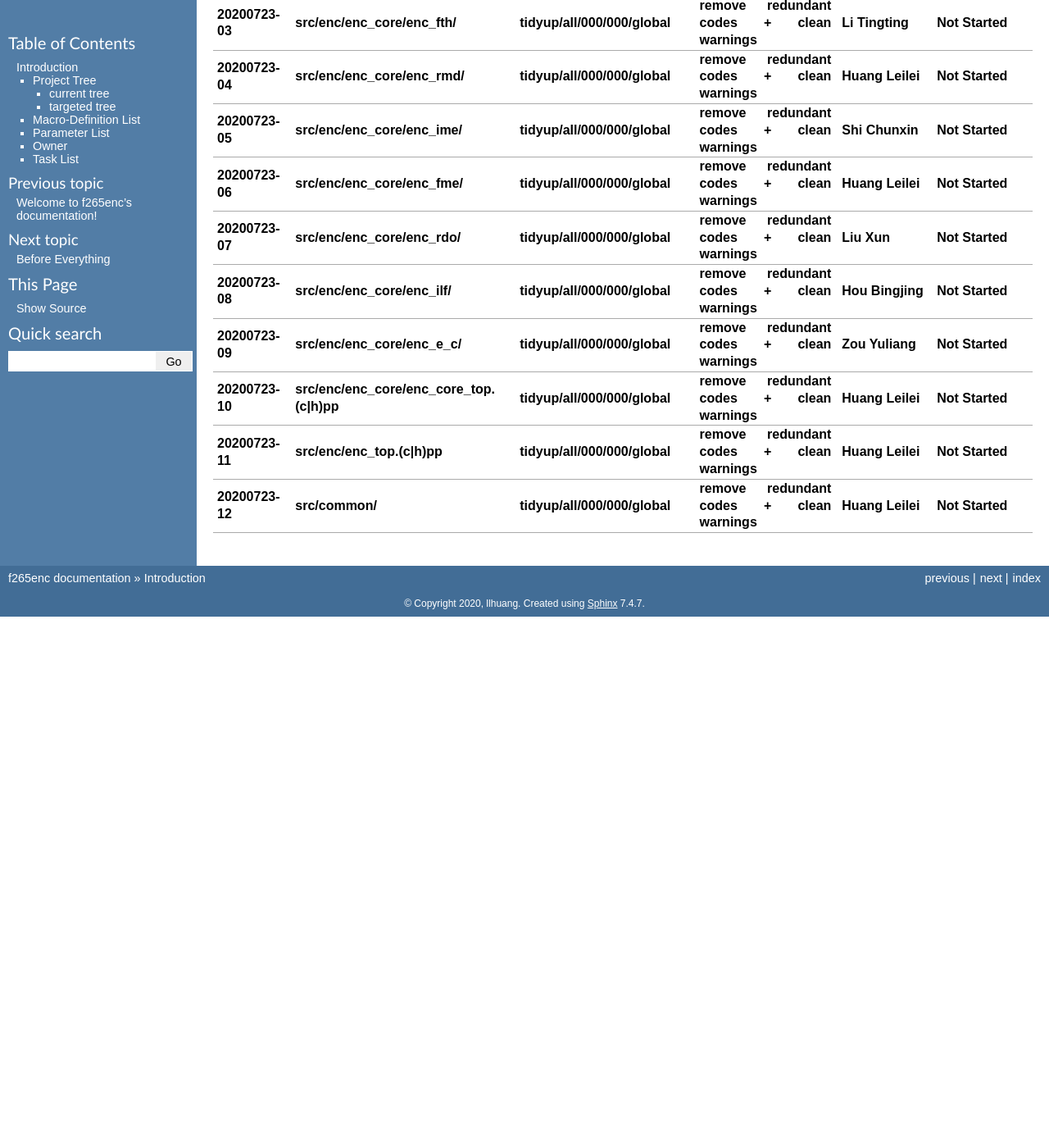
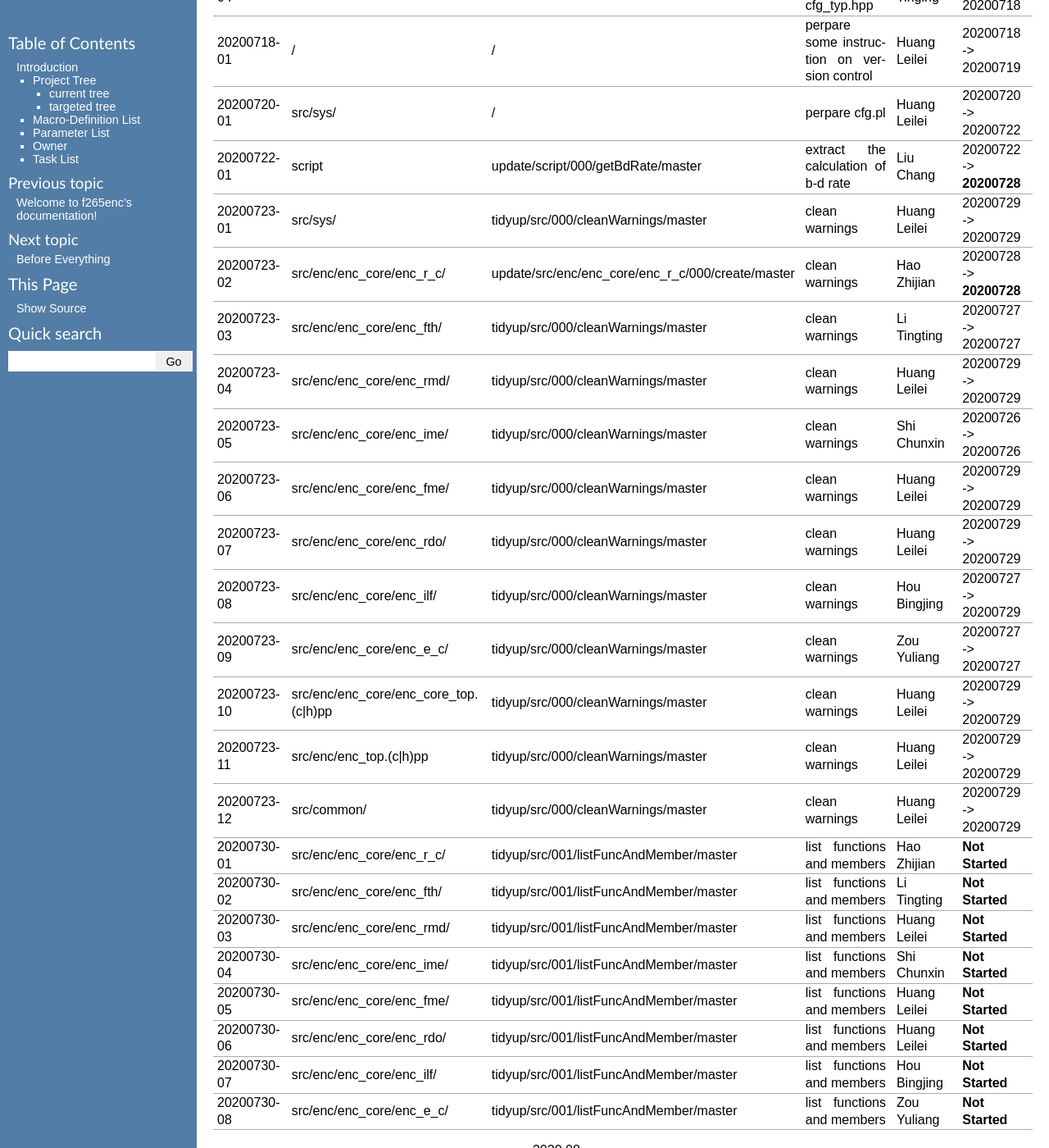
Before and after one commit to iamhll/f265enc_doc, a Sphinx documentation site: the page built from source/introduction/main.rst, in a window 1280 px wide and 1400 px high, scrolled down 5319 px. Shown: the whole window at 82% size. Built offline with Sphinx 7.4.7, drawn with Linux system fonts in a browser that asks for light colours; before the commit the page ends 6071 px from its top, so only the background shows below that; some of the changed text lies outside the part shown.

Commit message:
[MINOR] [UPDATE] 1. introduction    a. task list updated

```diff
--- a/source/introduction/main.rst
+++ b/source/introduction/main.rst
@@ -150,36 +150,63 @@ Owner
 Task List
 ---------
 
-.. table::
+.. table:: 2020.07
     :align: left
     :widths: auto
 
-    ================= =========================================== =================================== ================================================== =============================== ==========================
-       Number            Directory                                   Tag                                   Task                                               Owner                           Status
-    ================= =========================================== =================================== ================================================== =============================== ==========================
-       20200713-01       /                                           /                                   relocate files according to new project tree       Huang Leilei                    20200713 -> 20200714
-       20200713-02       build/                                      /                                   maintain                                           Huang Leilei, Shi Chunxin       20200713 -> 20200714
-       20200713-03       script/                                     /                                   maintain                                           Huang Leilei                    20200713 -> 20200714
-     **20200713-04**   **src/sys/**                                **/**                               **tidy up macro-definitions**                      **Huang Leilei**                **Not Started**
-       20200713-05       src/sys/                                    /                                   tidy up configurations                             Huang Leilei, Shi Chunxin       20200715 -> 20200716
-       20200715-01       src/sys/                                    /                                   optimize cfg.cpp                                   Huang Leilei                    20200715 -> 20200716
-       20200717-01       src/sys/                                    /                                   update according to cfg_typ.hpp                    Huang Leilei                    20200720 -> 20200720
-       20200717-02       src/sys/                                    tidyup/sys/cfg/000/000/global       update according to cfg_typ.hpp                    Shi Chunxin                     20200717 -> 20200717
-       20200717-03       src/sys/                                    tidyup/sys/cfg/000/000/global       update according to cfg_typ.hpp                    Hao Zhijian                     20200722 -> 20200722
-       20200717-04       src/sys/                                    tidyup/sys/cfg/000/000/global       update according to cfg_typ.hpp                    Li Tinging                      20200718 -> 20200718
-       20200718-01       /                                           /                                   perpare some instruction on version control        Huang Leilei                    20200718 -> 20200719
-       20200720-01       src/sys/                                    /                                   perpare cfg.pl                                     Huang Leilei                    20200720 -> 20200722
-     **20200722-01**   **doc**                                       /                                 **extract the calculation of b-d rate**            **Liu Chang**                   **20200722 -> ????????**
-     **20200723-01**   **src/sys/**                                **tidyup/all/000/000/global**       **remove redundant codes + clean warnings**        **Huang Leilei**                **Not Started**
-     **20200723-02**   **src/enc/enc_core/enc_r_c/**               **tidyup/all/000/000/global**       **remove redundant codes + clean warnings**        **Hao Zhijian**                 **Not Started**
-     **20200723-03**   **src/enc/enc_core/enc_fth/**               **tidyup/all/000/000/global**       **remove redundant codes + clean warnings**        **Li Tingting**                 **Not Started**
-     **20200723-04**   **src/enc/enc_core/enc_rmd/**               **tidyup/all/000/000/global**       **remove redundant codes + clean warnings**        **Huang Leilei**                **Not Started**
-     **20200723-05**   **src/enc/enc_core/enc_ime/**               **tidyup/all/000/000/global**       **remove redundant codes + clean warnings**        **Shi Chunxin**                 **Not Started**
-     **20200723-06**   **src/enc/enc_core/enc_fme/**               **tidyup/all/000/000/global**       **remove redundant codes + clean warnings**        **Huang Leilei**                **Not Started**
-     **20200723-07**   **src/enc/enc_core/enc_rdo/**               **tidyup/all/000/000/global**       **remove redundant codes + clean warnings**        **Liu Xun**                     **Not Started**
-     **20200723-08**   **src/enc/enc_core/enc_ilf/**               **tidyup/all/000/000/global**       **remove redundant codes + clean warnings**        **Hou Bingjing**                **Not Started**
-     **20200723-09**   **src/enc/enc_core/enc_e_c/**               **tidyup/all/000/000/global**       **remove redundant codes + clean warnings**        **Zou Yuliang**                 **Not Started**
-     **20200723-10**   **src/enc/enc_core/enc_core_top.(c|h)pp**   **tidyup/all/000/000/global**       **remove redundant codes + clean warnings**        **Huang Leilei**                **Not Started**
-     **20200723-11**   **src/enc/enc_top.(c|h)pp**                 **tidyup/all/000/000/global**       **remove redundant codes + clean warnings**        **Huang Leilei**                **Not Started**
-     **20200723-12**   **src/common/**                             **tidyup/all/000/000/global**       **remove redundant codes + clean warnings**        **Huang Leilei**                **Not Started**
-    ================= =========================================== =================================== ================================================== =============================== ==========================
+    ============= ======================================= =================================================== ============================================== =========================== ============================
+     Number        Directory                               Tag                                                   Task                                           Owner                         Status
+    ============= ======================================= =================================================== ============================================== =========================== ============================
+     20200713-01   /                                       /                                                   relocate files according to new project tree   Huang Leilei                  20200713 -> 20200714
+     20200713-02   build/                                  /                                                   maintain                                       Huang Leilei, Shi Chunxin     20200713 -> 20200714
+     20200713-03   script/                                 /                                                   maintain                                       Huang Leilei                  20200713 -> 20200714
+     20200713-04   src/sys/                                /                                                   tidy up macro-definitions                      Huang Leilei                **Not Started**
+     20200713-05   src/sys/                                /                                                   tidy up configurations                         Huang Leilei, Shi Chunxin     20200715 -> 20200716
+     20200715-01   src/sys/                                /                                                   optimize cfg.cpp                               Huang Leilei                  20200715 -> 20200716
+     20200717-01   src/sys/                                /                                                   update according to cfg_typ.hpp                Huang Leilei                  20200720 -> 20200720
+     20200717-02   src/sys/                                tidyup/sys/cfg/000/restructure/global               update according to cfg_typ.hpp                Shi Chunxin                   20200717 -> 20200717
+     20200717-03   src/sys/                                tidyup/sys/cfg/000/restructure/global               update according to cfg_typ.hpp                Hao Zhijian                   20200722 -> 20200722
+     20200717-04   src/sys/                                tidyup/sys/cfg/000/restructure/global               update according to cfg_typ.hpp                Li Tinging                    20200718 -> 20200718
+     20200718-01   /                                       /                                                   perpare some instruction on version control    Huang Leilei                  20200718 -> 20200719
+     20200720-01   src/sys/                                /                                                   perpare cfg.pl                                 Huang Leilei                  20200720 -> 20200722
+     20200722-01   script                                  update/script/000/getBdRate/master                  extract the calculation of b-d rate            Liu Chang                     20200722 -> **20200728**
+     20200723-01   src/sys/                                tidyup/src/000/cleanWarnings/master                 clean warnings                                 Huang Leilei                  20200729 -> 20200729
+     20200723-02   src/enc/enc_core/enc_r_c/               update/src/enc/enc_core/enc_r_c/000/create/master   clean warnings                                 Hao Zhijian                   20200728 -> **20200728**
+     20200723-03   src/enc/enc_core/enc_fth/               tidyup/src/000/cleanWarnings/master                 clean warnings                                 Li Tingting                   20200727 -> 20200727
+     20200723-04   src/enc/enc_core/enc_rmd/               tidyup/src/000/cleanWarnings/master                 clean warnings                                 Huang Leilei                  20200729 -> 20200729
+     20200723-05   src/enc/enc_core/enc_ime/               tidyup/src/000/cleanWarnings/master                 clean warnings                                 Shi Chunxin                   20200726 -> 20200726
+     20200723-06   src/enc/enc_core/enc_fme/               tidyup/src/000/cleanWarnings/master                 clean warnings                                 Huang Leilei                  20200729 -> 20200729
+     20200723-07   src/enc/enc_core/enc_rdo/               tidyup/src/000/cleanWarnings/master                 clean warnings                                 Huang Leilei                  20200729 -> 20200729
+     20200723-08   src/enc/enc_core/enc_ilf/               tidyup/src/000/cleanWarnings/master                 clean warnings                                 Hou Bingjing                  20200727 -> 20200729
+     20200723-09   src/enc/enc_core/enc_e_c/               tidyup/src/000/cleanWarnings/master                 clean warnings                                 Zou Yuliang                   20200727 -> 20200727
+     20200723-10   src/enc/enc_core/enc_core_top.(c|h)pp   tidyup/src/000/cleanWarnings/master                 clean warnings                                 Huang Leilei                  20200729 -> 20200729
+     20200723-11   src/enc/enc_top.(c|h)pp                 tidyup/src/000/cleanWarnings/master                 clean warnings                                 Huang Leilei                  20200729 -> 20200729
+     20200723-12   src/common/                             tidyup/src/000/cleanWarnings/master                 clean warnings                                 Huang Leilei                  20200729 -> 20200729
+     20200730-01   src/enc/enc_core/enc_r_c/               tidyup/src/001/listFuncAndMember/master             list functions and members                     Hao Zhijian                 **Not Started**
+     20200730-02   src/enc/enc_core/enc_fth/               tidyup/src/001/listFuncAndMember/master             list functions and members                     Li Tingting                 **Not Started**
+     20200730-03   src/enc/enc_core/enc_rmd/               tidyup/src/001/listFuncAndMember/master             list functions and members                     Huang Leilei                **Not Started**
+     20200730-04   src/enc/enc_core/enc_ime/               tidyup/src/001/listFuncAndMember/master             list functions and members                     Shi Chunxin                 **Not Started**
+     20200730-05   src/enc/enc_core/enc_fme/               tidyup/src/001/listFuncAndMember/master             list functions and members                     Huang Leilei                **Not Started**
+     20200730-06   src/enc/enc_core/enc_rdo/               tidyup/src/001/listFuncAndMember/master             list functions and members                     Huang Leilei                **Not Started**
+     20200730-07   src/enc/enc_core/enc_ilf/               tidyup/src/001/listFuncAndMember/master             list functions and members                     Hou Bingjing                **Not Started**
+     20200730-08   src/enc/enc_core/enc_e_c/               tidyup/src/001/listFuncAndMember/master             list functions and members                     Zou Yuliang                 **Not Started**
+    ============= ======================================= =================================================== ============================================== =========================== ============================
+
+\
+
+.. table:: 2020.08
+    :align: left
+    :widths: auto
+
+    ============= =========================== =================================== ============= ============== =================
+     Number        Directory                   Tag                                   Task          Owner            Status
+    ============= =========================== =================================== ============= ============== =================
+     20200803-01   src/enc/enc_core/enc_r_c/   tidyup/src/002/restructure/master   restructure   Hao Zhijian    **Not Started**
+     20200803-02   src/enc/enc_core/enc_fth/   tidyup/src/002/restructure/master   restructure   Li Tingting    **Not Started**
+     20200803-03   src/enc/enc_core/enc_rmd/   tidyup/src/002/restructure/master   restructure   Huang Leilei   **Not Started**
+     20200803-04   src/enc/enc_core/enc_ime/   tidyup/src/002/restructure/master   restructure   Shi Chunxin    **Not Started**
+     20200803-05   src/enc/enc_core/enc_fme/   tidyup/src/002/restructure/master   restructure   Huang Leilei   **Not Started**
+     20200803-06   src/enc/enc_core/enc_rdo/   tidyup/src/002/restructure/master   restructure   Huang Leilei   **Not Started**
+     20200803-07   src/enc/enc_core/enc_ilf/   tidyup/src/002/restructure/master   restructure   Hou Bingjing   **Not Started**
+     20200803-08   src/enc/enc_core/enc_e_c/   tidyup/src/002/restructure/master   restructure   Zou Yuliang    **Not Started**
+    ============= =========================== =================================== ============= ============== =================
```
